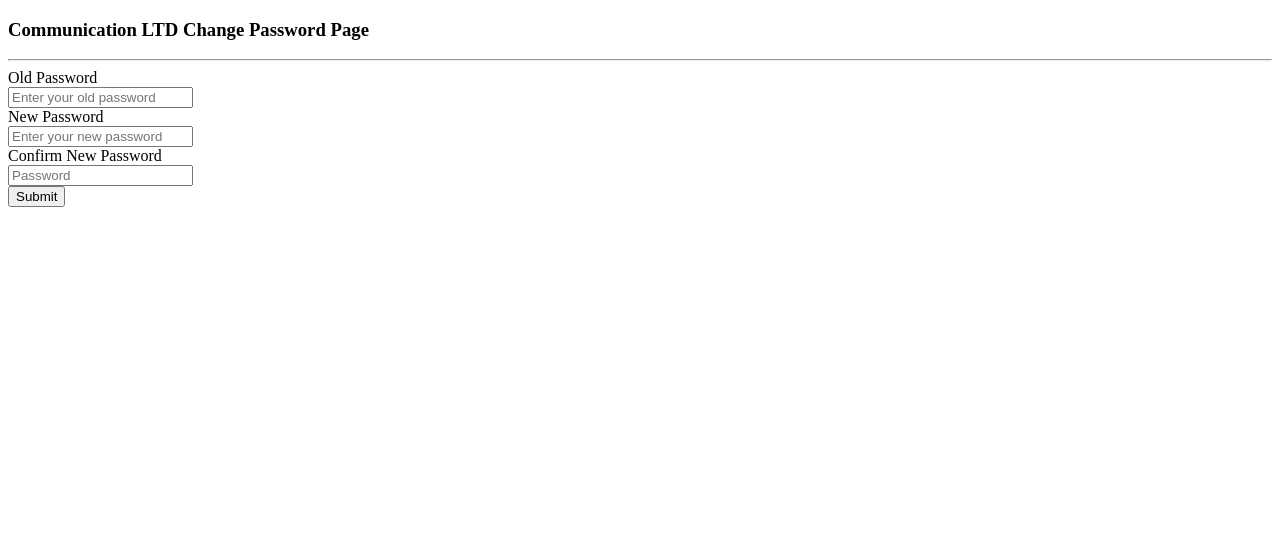
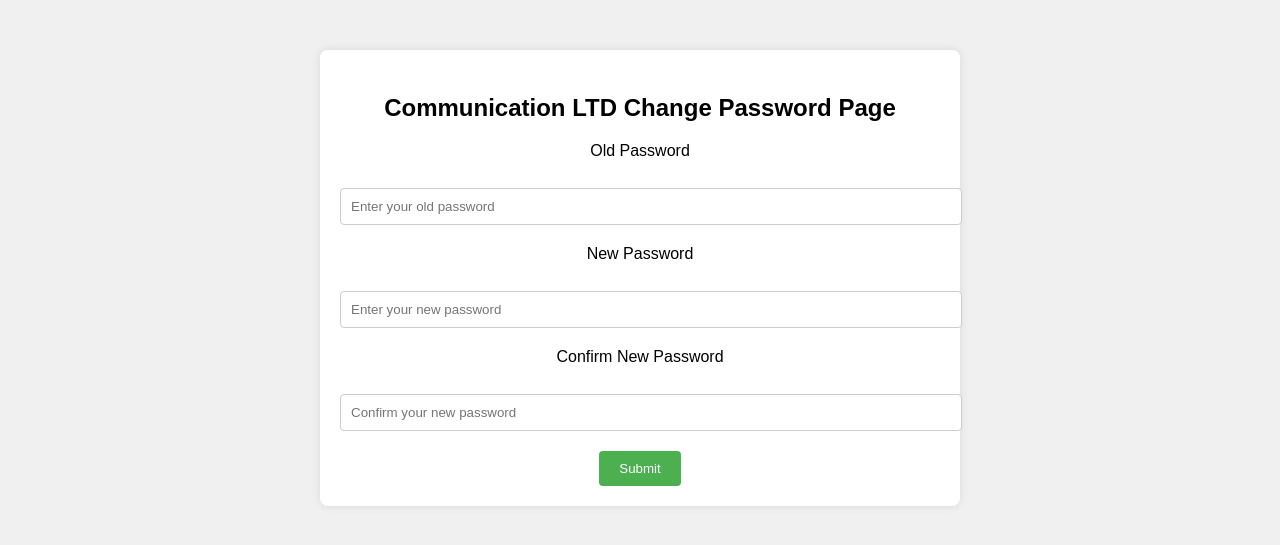
Before and after one commit to eranbabayov/final_course_project, a Flask app: page /change_password in a window 1280 px wide. Shown: the top 545 px of the page. Run offline with Flask 3, Linux system fonts and the light colour scheme.

Commit message:
Fix the change password
Fixing the option of changing the password. The user get an email link to change his password and Enter a new password. The password changing at the database as well

```diff
--- a/backend.py
+++ b/backend.py
@@ -54,6 +54,8 @@ def register():
     if request.method == 'POST':
         new_username = request.form.get('username')
         new_password = request.form.get('password')
+        if not validate_password(new_password):
+            return redirect(url_for('register'))
         new_email = request.form.get('email')
         publish_sectors = request.form.getlist('publish_sectors[]')
 
@@ -104,43 +106,47 @@ def add_new_client():
     return render_template('add_new_client.html', sectors=sectors)
 
 
-@app.route('/set_new_pwd')
+@app.route('/set_new_pwd', methods=['GET', 'POST'])
 def set_new_pwd():
     if request.method == "POST":
-        user_data = request.args.get('user_data')
-        flash(f'user_data= {user_data}', 'info')
+        user_data = session.get('user_data')
         if user_data:
-            flash(f'user_data= {user_data}', 'info')
-            user_data = json.loads(user_data)
             user_salt = bytes.fromhex(user_data["salt"])
             user_email = user_data["email"]
             new_password = request.form.get('new_pwd')
+            if not validate_password(new_password):
+                return redirect(url_for('set_new_pwd', _method='GET'))
             new_password_hashed = hashlib.pbkdf2_hmac('sha256', new_password.encode('utf-8'), user_salt,
                                                    100000)  # save in bytes
             change_user_password(user_email, new_password_hashed.hex())
             return render_template('login.html', password_changed=True)
+        else:
+            flash("No user data!")
+            return render_template('set_new_pwd.html')
+
     # todo: Need to change the user password
     return render_template('set_new_pwd.html')
 
 
-"""@app.route("/<string:token>", methods=["GET", "POST"])
+@app.route("/password_change/<string:token>", methods=["GET", "POST"])
 def password_change(token):
     if request.method == "GET":
         try:
             with conn.cursor(as_dict=True) as cursor:
                 hashed_token = hashlib.sha1(token.encode('utf-8')).digest().hex()
                 flash(f'hashed_token= {hashed_token}', 'info')
-                cursor.execute('''SELECT * FROM PasswordReset WHERE hash_code = %s''', (hashed_token,))
-                got_data = cursor.fetchone()
-                flash('Get method', 'success')
-                return render_template('set_new_pwd.html', user_data=got_data)
+                cursor.execute('''SELECT * FROM users WHERE reset_token = %s''', (hashed_token,))
+                user_data = cursor.fetchone()
+                session['user_data'] = user_data
+                print("GOING to set_new_pws")
+                return redirect(url_for('set_new_pwd'))
         except:
             flash('The code was not valid', 'error')
             return render_template('password_reset.html')
 
     else:
         flash('The code was not valid', 'error')
-        return render_template('password_reset.html')"""
+        return render_template('password_reset.html')
 
 
 @app.route('/password_reset', methods=['GET', 'POST'])
@@ -149,10 +155,10 @@ def password_reset():
         user_email = request.form["email"]
         if check_if_user_exists_using_email(email=user_email):
             random_string = ''.join(random.choices(string.ascii_uppercase + string.digits, k=20))
-            hash_code = hashlib.sha1(random_string.encode('utf-8')).digest()
+            hash_code = hashlib.sha1(random_string.encode('utf-8')).digest().hex()
 
             # Insert password reset info into the database
-            insert_password_reset(user_email, hash_code.hex())
+            insert_password_reset(user_email, hash_code)
             # Send email with the random string (randomly generated token)
             send_email(mail=mail, recipient=user_email, hash_code=random_string)
 
--- a/templates/change_password.html
+++ b/templates/change_password.html
@@ -2,26 +2,82 @@
 <html lang="en">
 <head>
     <meta charset="UTF-8">
+    <meta name="viewport" content="width=device-width, initial-scale=1.0">
     <title>Change Password Page</title>
+    <style>
+        body {
+            font-family: Arial, sans-serif;
+            background-color: #f0f0f0;
+            margin: 0;
+            padding: 0;
+        }
+        .container {
+            max-width: 600px;
+            margin: 50px auto;
+            padding: 20px;
+            background-color: #fff;
+            border-radius: 8px;
+            box-shadow: 0 0 10px rgba(0, 0, 0, 0.1);
+        }
+        h3 {
+            font-size: 24px;
+            margin-bottom: 20px;
+            text-align: center;
+        }
+        .alert-danger {
+            background-color: #f2dede;
+            color: #a94442;
+            padding: 15px;
+            border-radius: 4px;
+            margin-bottom: 20px;
+            text-align: center;
+        }
+        form {
+            margin-top: 20px;
+            text-align: center;
+        }
+        label {
+            display: block;
+            margin-bottom: 10px;
+        }
+        input[type="text"], input[type="password"] {
+            width: 100%;
+            padding: 10px;
+            border-radius: 4px;
+            border: 1px solid #ccc;
+            margin-bottom: 20px;
+        }
+        input[type="submit"] {
+            padding: 10px 20px;
+            background-color: #4caf50;
+            color: #fff;
+            border: none;
+            border-radius: 4px;
+            cursor: pointer;
+        }
+        input[type="submit"]:hover {
+            background-color: #45a049;
+        }
+    </style>
 </head>
-    <body>
-        <h3 >Communication LTD Change Password Page</h3>
-        </div>
-        <hr/>
-        {%- for category, message in get_flashed_messages(with_categories=true) %}
-        <div class="alert alert-danger">
-            {{ message  }}
-        </div>
-        {%- endfor %}
+<body>
+<div class="container">
+    <h3>Communication LTD Change Password Page</h3>
+    {% for category, message in get_flashed_messages(with_categories=true) %}
+    <div class="alert-danger">
+        {{ message }}
+    </div>
+    {% endfor %}
 
-        <form action="{{ url_for('login')  }}" method="POST">
-            <label for="old_pwd" >Old Password</label><br>
-            <input type="text" name="old_pwd" placeholder="Enter your old password"><br>
-            <label for="password" >New Password</label><br>
-            <input type="text" name="password" placeholder="Enter your new password"><br>
-            <label for="password" >Confirm New Password</label><br>
-            <input type="text" name="password" placeholder="Password"><br>
-            <input type="submit" value="Submit"><br>
-        </form>
-    </body>
+    <form action="{{ url_for('login') }}" method="POST">
+        <label for="old_pwd">Old Password</label><br>
+        <input type="password" name="old_pwd" placeholder="Enter your old password"><br>
+        <label for="password">New Password</label><br>
+        <input type="password" name="password" placeholder="Enter your new password"><br>
+        <label for="confirm_password">Confirm New Password</label><br>
+        <input type="password" name="confirm_password" placeholder="Confirm your new password"><br>
+        <input type="submit" value="Submit"><br>
+    </form>
+</div>
+</body>
 </html>
```
Also changed, not shown: common_functions.py (+5 -11 lines), templates/add_new_client.html (+22 -10 lines), templates/dashboard.html (+40 -4 lines).
